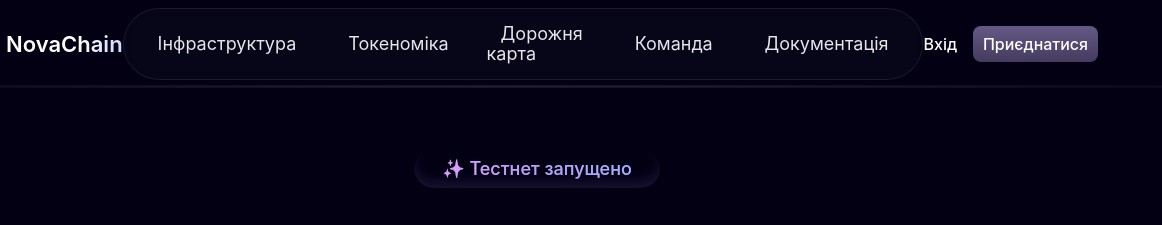
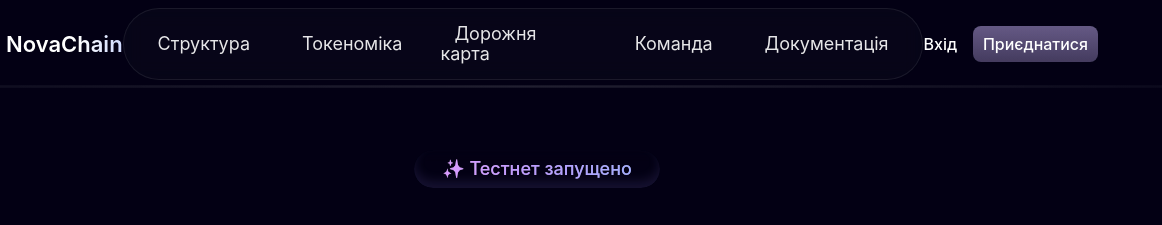
Before and after one commit to tsaruk53/RostyslavTsaruk_kyrsovaWeb_github.io, a plain HTML site: page index.html in a window 1280 px wide. Shown: the top 225 px of the page, 118-1280 px from the left. Drawn offline with nearby package versions, Linux system fonts and the light colour scheme.

Commit message:
Add files via upload

```diff
--- a/index.html
+++ b/index.html
@@ -27,7 +27,7 @@
 
     <nav class="nav">
   <ul>
-    <li><a href="#about">Інфраструктура</a></li>
+    <li><a href="#about">Структура</a></li>
     <li><a href="#tokenomics">Токеноміка</a></li>
     <li><a href="#roadmap">Дорожня карта</a></li>
     <li><a href="#team">Команда</a></li>
```
Also changed, not shown: assets/documentation/documentation.html (+1 -1 lines).
